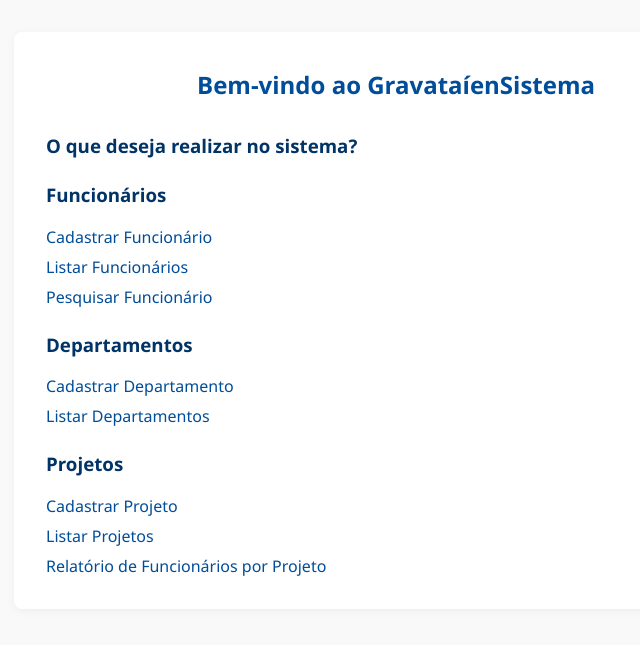
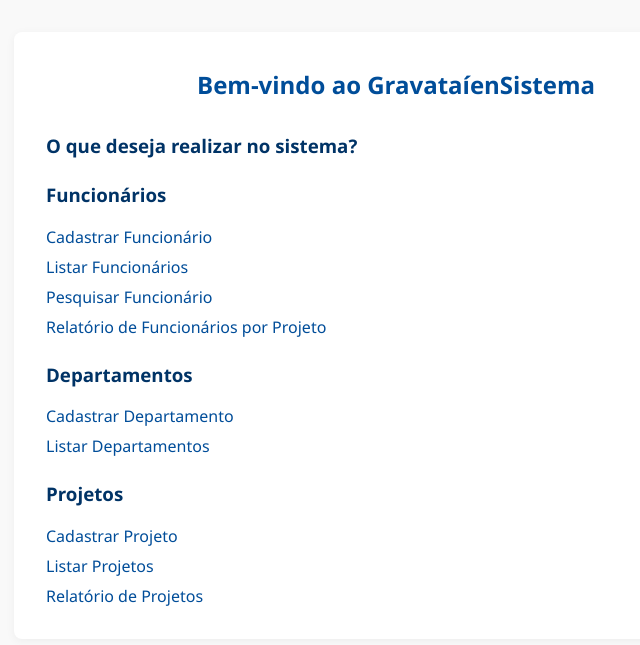
Before and after one commit to fjahnm/PHP_DB_Connection_Study, a PHP site: page / in a window 1280 px wide. Shown: the top 645 px of the page, without its empty margins (244-884 px from the left). Run offline with PHP 8.4, Linux system fonts and the light colour scheme.

Commit message:
Update index.php
Addition of 'funcionarios_por_projeto.php' and relocation of 'funcionarios_por_projeto.php'

```diff
--- a/index.php
+++ b/index.php
@@ -8,6 +8,7 @@
         <li><a href="cadastro_funcionario.php">Cadastrar Funcionário</a></li>
         <li><a href="lista_funcionarios.php">Listar Funcionários</a></li>
         <li><a href="pesquisa_funcionarios.php">Pesquisar Funcionário</a></li>
+        <li><a href="funcionarios_por_projeto.php">Relatório de Funcionários por Projeto</a></li>
     </ul>
 
     <h3>Departamentos</h3>
@@ -20,6 +21,6 @@
     <ul>
         <li><a href="cadastro_projeto.php">Cadastrar Projeto</a></li>
         <li><a href="lista_projeto.php">Listar Projetos</a></li>
-        <li><a href="funcionarios_por_projeto.php">Relatório de Funcionários por Projeto</a></li>
+        <li><a href="relatorio_projetos.php">Relatório de Projetos</a></li>
     </ul>
 </section>
```
